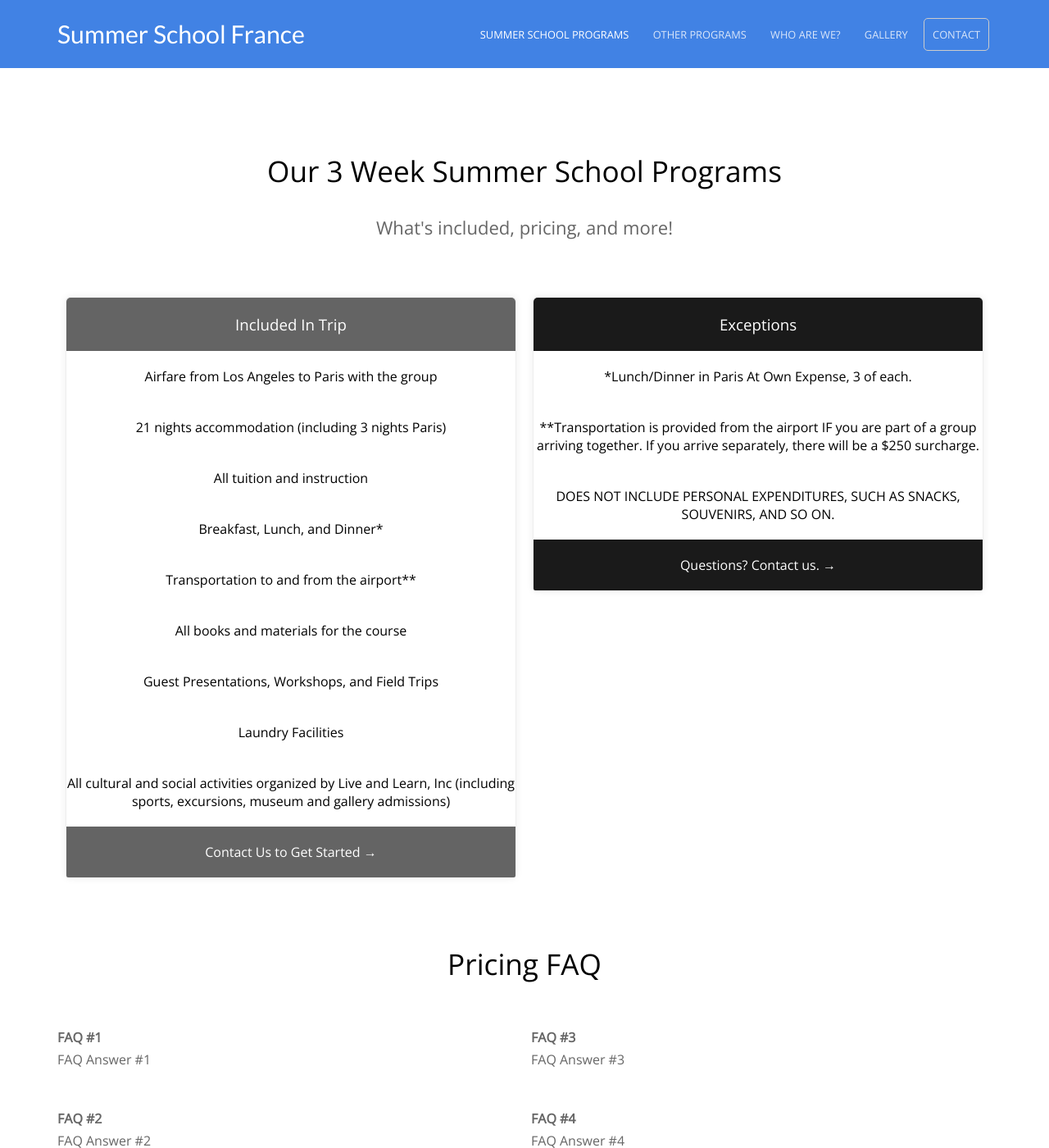
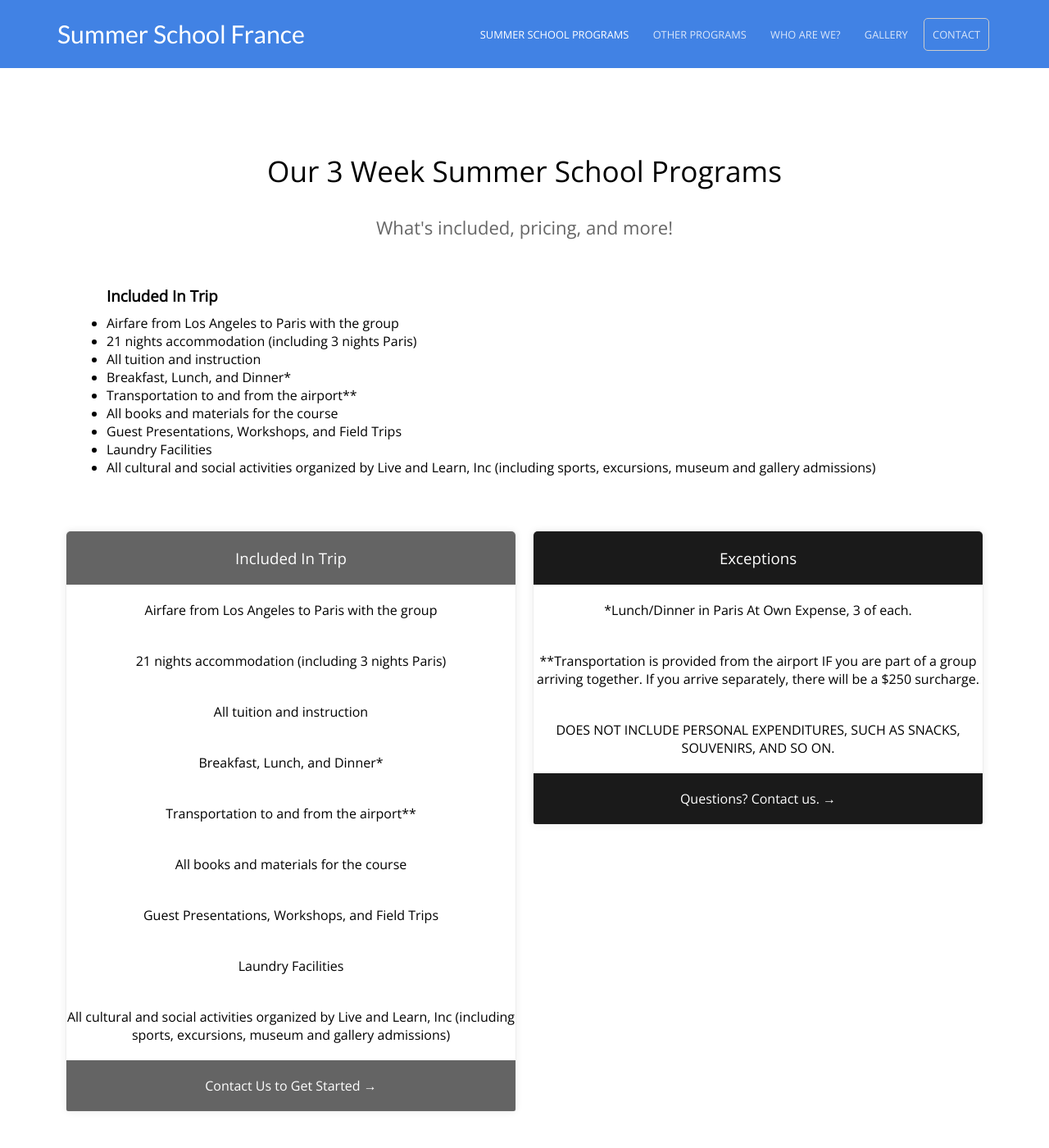
Before and after one commit to baritchie/project1, a Jekyll site: the page built from summerschoolprograms.html, in a window 1280 px wide and 1400 px high. Shown: the whole window at 82% size. Built offline with Jekyll 4.4.1, drawn with Linux system fonts in a browser that asks for light colours.

Commit message:
Updated 'summerschoolprograms.html' via CloudCannon

```diff
--- a/summerschoolprograms.html
+++ b/summerschoolprograms.html
@@ -57,6 +57,30 @@ faq:
     answer: 'FAQ Answer #4'
 ---
 
+<div class="container flex">
+    <ul>
+				<h3>Included In Trip</h3>
+
+				<li>Airfare from Los Angeles to Paris with the group</li>
+
+				<li>21 nights accommodation (including 3 nights Paris)</li>
+
+				<li>All tuition and instruction</li>
+
+				<li>Breakfast, Lunch, and Dinner*</li>
+
+				<li>Transportation to and from the airport**</li>
+
+				<li>All books and materials for the course</li>
+
+				<li>Guest Presentations, Workshops, and Field Trips</li>
+
+				<li>Laundry Facilities</li>
+
+				<li>All cultural and social activities organized by Live and Learn, Inc (including sports, excursions, museum and gallery admissions)</li>
+		</ul>
+</div>
+
 <div class="plans">
 	{% for plan in page.pricing_table %}
 		<ul class="plan">
```
